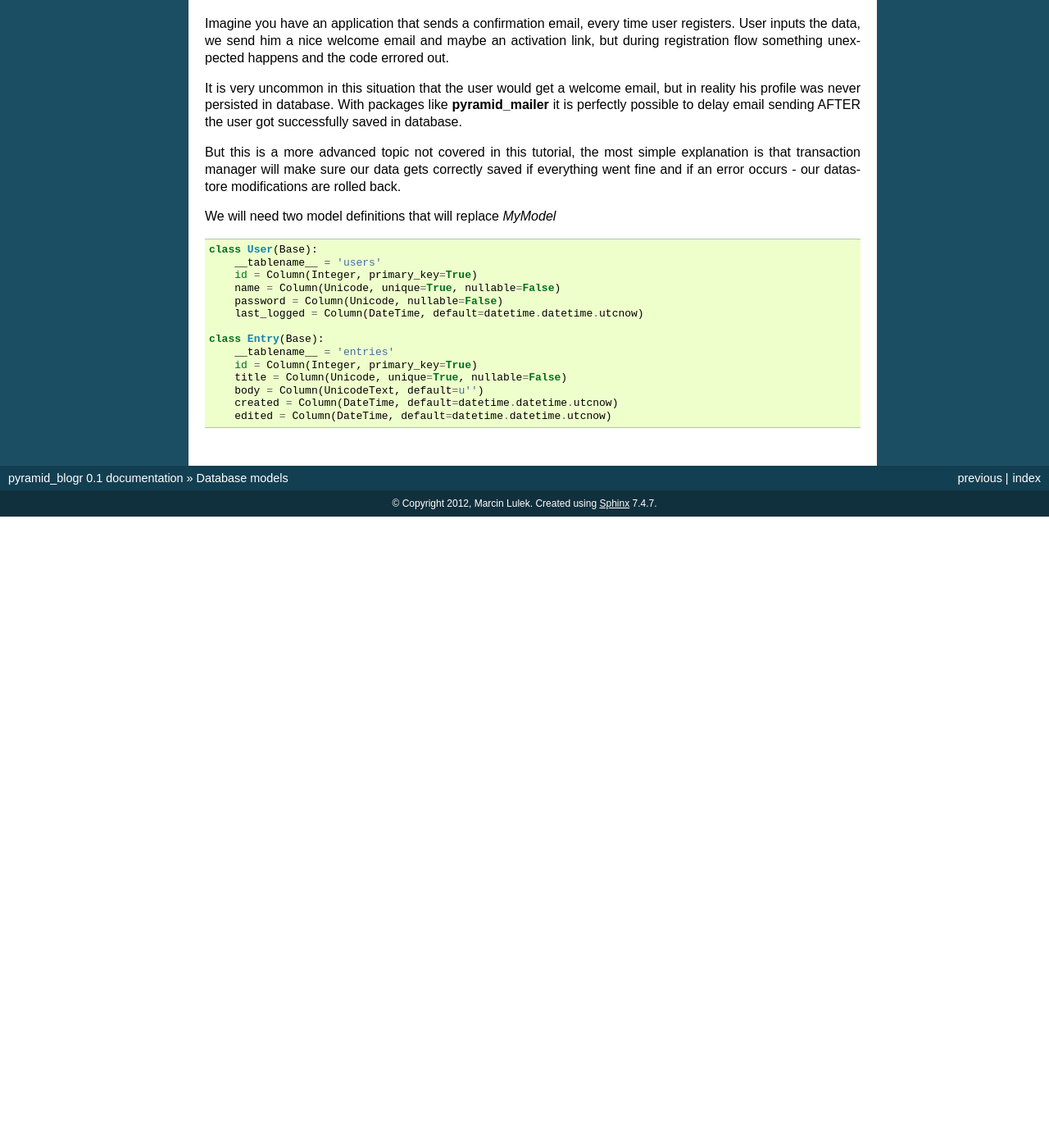
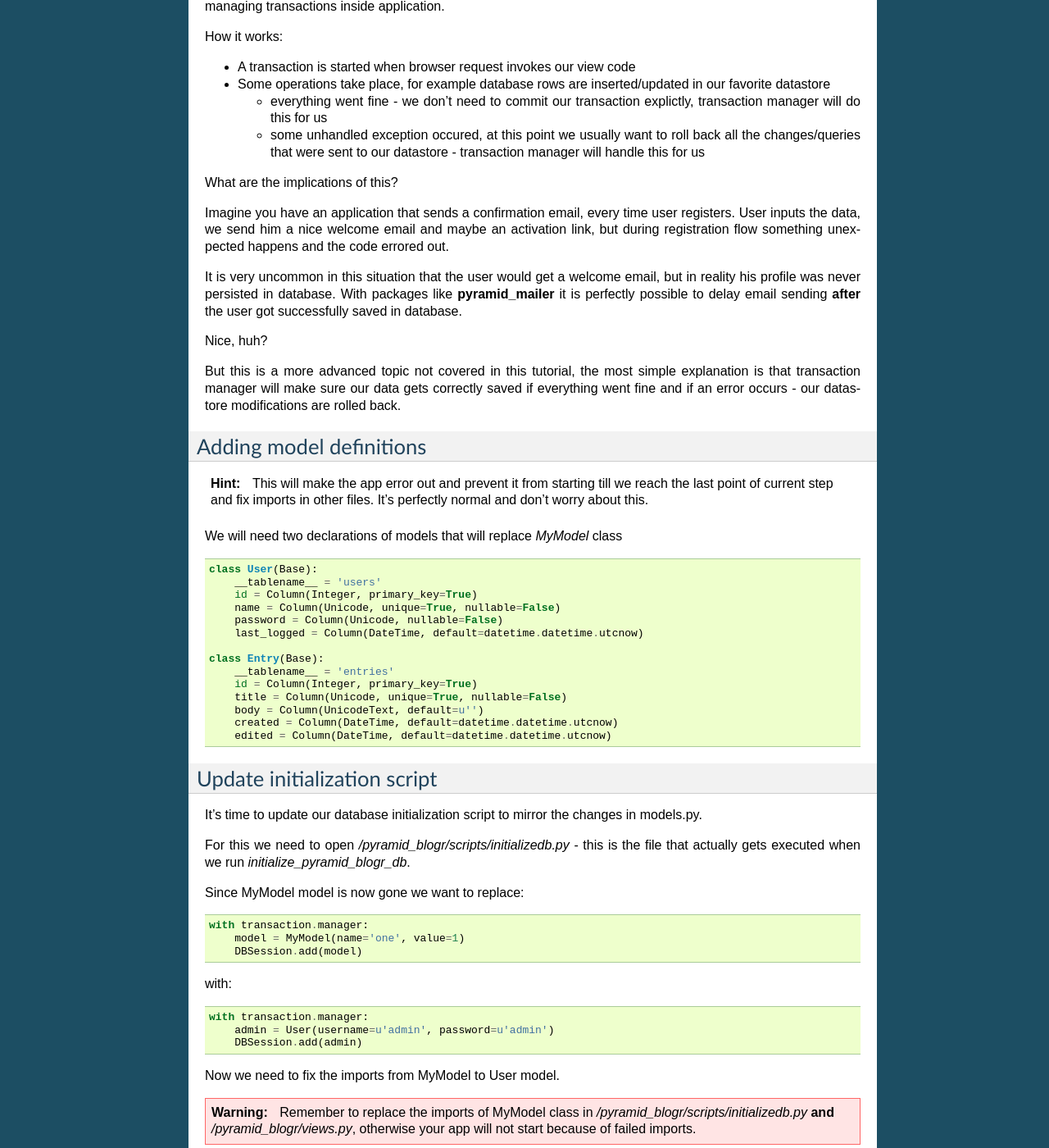
Before and after one commit to Pylons/pyramid_blogr, a Sphinx documentation site: the page built from docs/step_2.rst, in a window 1280 px wide and 1400 px high, scrolled down 1185 px. Shown: the whole window at 82% size. Built offline with Sphinx 7.4.7, drawn with Linux system fonts in a browser that asks for light colours; before the commit the page ends 1815 px from its top, so only the background shows below that; some of the changed text lies outside the part shown.

Commit message:
add basic model infrastructure and docs

```diff
--- a/docs/step_1.rst
+++ b/docs/step_1.rst
@@ -1,6 +1,6 @@
-======================================
-Create your tutorial project structure
-======================================
+=========================================
+1. Create your tutorial project structure
+=========================================
 
 First we need to install pyramid framework itself::
 
--- a/docs/step_2.rst
+++ b/docs/step_2.rst
@@ -23,6 +23,7 @@ We also need to import some helper modules to generate our slugs,
 add pagination, and print nice dates - they will all come from excellent
 webhelpers package - so the top of models.py should look like this::
 
+    import datetime <- will be used to set default dates on models
     from sqlalchemy import (
         Column,
         Integer,
@@ -35,7 +36,13 @@ webhelpers package - so the top of models.py should look like this::
     from webhelpers.text import urlify <- will generate slugs
     from webhelpers.paginate import PageURL <- provides pagination
     from webhelpers.date import time_ago_in_words <- human friendly dates
-    import datetime <- will be used to set default dates on models
+
+Database session management
+---------------------------
+
+.. hint ::
+    To learn how to use sqlalchemy please consult its
+    Object Relational Tutorial: http://docs.sqlalchemy.org/en/latest/orm/tutorial.html
 
 If you are new to sqlalchemy or ORM's you are probably wondering what this
 code does::
@@ -51,7 +58,13 @@ our code from different views will not impact other requests.
 It also has a registered zope transaction extension that will work
 with pyramid_tm (transaction manager).
 
+What does transaction manager do?
+---------------------------------
+
 **WHOA THIS SOUNDS LIKE SCARY MAGIC!!**
+
+.. hint ::
+    It's not.
 
 Ok, so while it might sound complicated - in practice it's very simple and
 saves developer a lot of headaches managing transactions inside application.
@@ -78,7 +91,9 @@ happens and the code errored out.
 It is very uncommon in this situation that the user would get a welcome email,
 but in reality his profile was never persisted in database.
 With packages like **pyramid_mailer** it is perfectly possible to delay email
-sending AFTER the user got successfully saved in database.
+sending **after** the user got successfully saved in database.
+
+Nice, huh?
 
 But this is a more advanced topic not covered in this tutorial, the most simple
 explanation is that transaction manager will make sure our data gets correctly
@@ -86,7 +101,15 @@ saved if everything went fine and if an error occurs - our datastore
 modifications are rolled back.
 
 
-We will need two model definitions that will replace *MyModel* ::
+Adding model definitions
+------------------------
+
+.. hint ::
+    This will make the app error out and prevent it from starting till we reach the last
+    point of current step and fix imports in other files.
+    It's perfectly normal and don't worry about this.
+
+We will need two declarations of models that will replace *MyModel* class ::
 
     class User(Base):
         __tablename__ = 'users'
@@ -102,3 +125,33 @@ We will need two model definitions that will replace *MyModel* ::
         body = Column(UnicodeText, default=u'')
         created = Column(DateTime, default=datetime.datetime.utcnow)
         edited = Column(DateTime, default=datetime.datetime.utcnow)
+
+Update initialization script
+----------------------------
+
+It's time to update our database initialization script to mirror the changes in
+models.py.
+
+For this we need to open */pyramid_blogr/scripts/initializedb.py* - this is the
+file that actually gets executed when we run *initialize_pyramid_blogr_db*.
+
+Since MyModel model is now gone we want to replace::
+
+
+    with transaction.manager:
+        model = MyModel(name='one', value=1)
+        DBSession.add(model)
+
+with::
+
+    with transaction.manager:
+        admin = User(username=u'admin', password=u'admin')
+        DBSession.add(admin)
+
+Now we need to fix the imports from MyModel to User model.
+
+.. warning ::
+
+    Remember to replace the imports of MyModel class in
+    */pyramid_blogr/scripts/initializedb.py* **and** */pyramid_blogr/views.py*,
+    otherwise your app will not start because of failed imports.
```
Also changed, not shown: other parts of docs/step_2.rst (+4 -4 lines), 4 other files.
